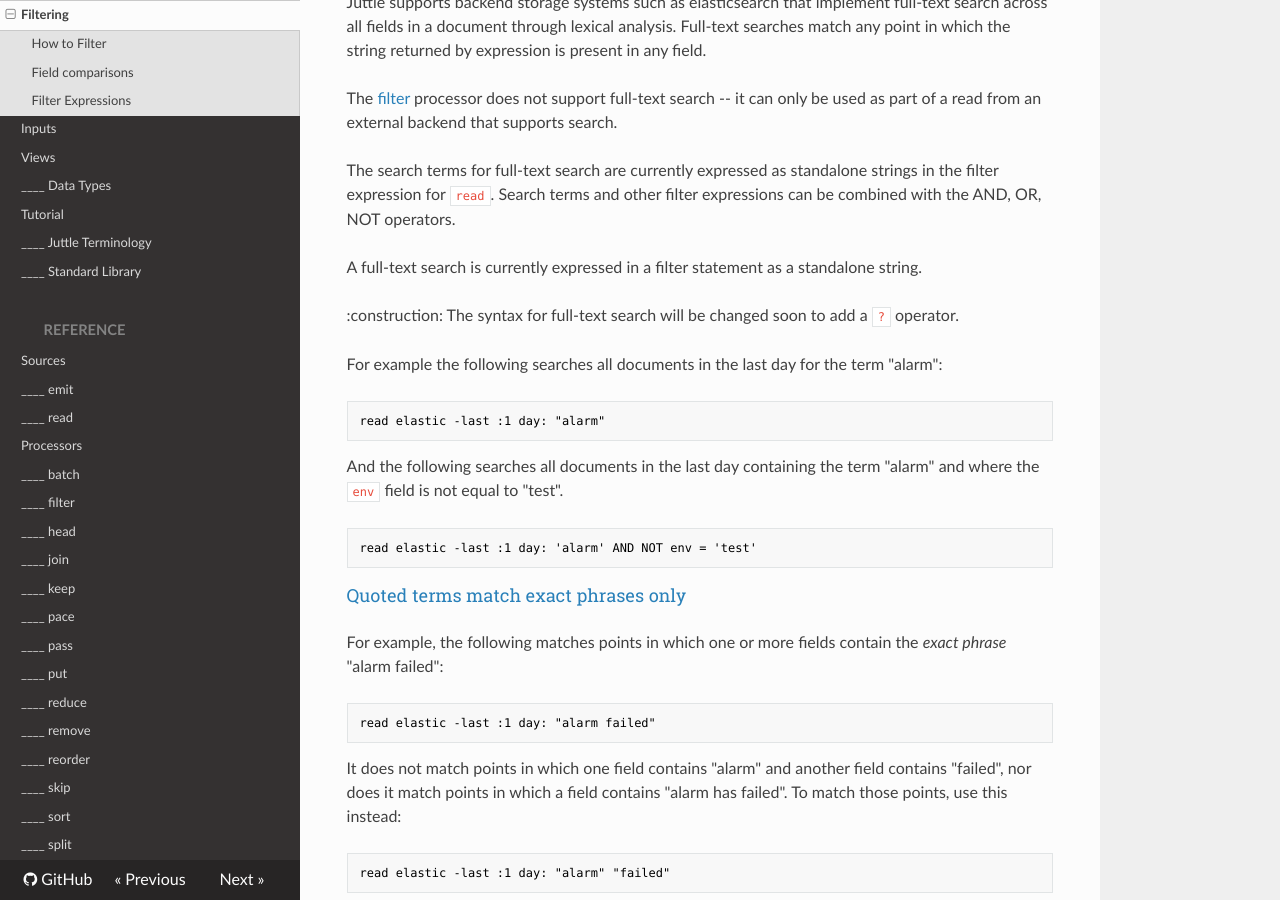
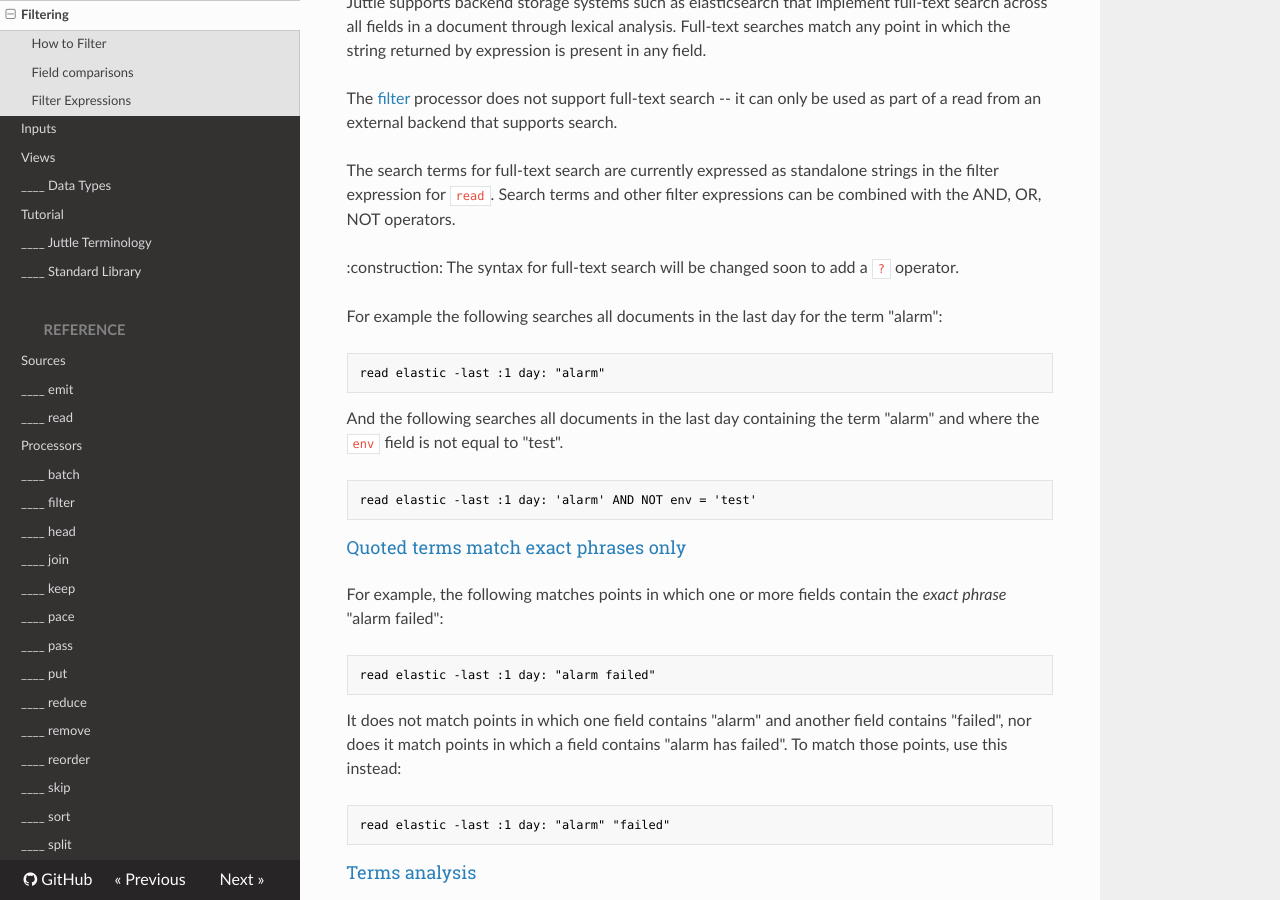
Before and after one commit to juttle/juttle, an MkDocs documentation site: the page built from docs/concepts/filtering.md, in a window 1280 px wide and 900 px high, scrolled down 2551 px. Built offline with MkDocs 1.6.1, drawn with Linux system fonts in a browser that asks for light colours; nearby versions of some CDN libraries; old or Windows-style settings are respelled for this version of MkDocs.

Commit message:
docs: Remove a redundant paragraph in FTS description
The removed paragraph essentially duplicated the first sentence of the
previous paragraph.

```diff
--- a/docs/concepts/filtering.md
+++ b/docs/concepts/filtering.md
@@ -109,8 +109,6 @@ The [filter](../processors/filter.md) processor does not support full-text searc
 
 The search terms for full-text search are currently expressed as standalone strings in the filter expression for `read`. Search terms and other filter expressions can be combined with the AND, OR, NOT operators.
 
-A full-text search is currently expressed in a filter statement as a standalone string.
-
 :construction: The syntax for full-text search will be changed soon to add a `?` operator.
 
 
```
